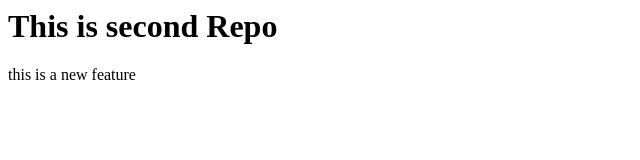
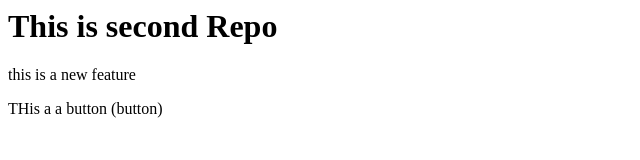
Before and after one commit to Sadia-Puspita/local-repo, a plain HTML site: page index.html in a window 1280 px wide. Shown: the whole page, without its empty margins (0-640 px from the left). Drawn offline with Linux system fonts and the light colour scheme.

Commit message:
Add Button

```diff
--- a/index.html
+++ b/index.html
@@ -2,3 +2,5 @@
 <p>
     this is a new feature
 </p>
+
+<p>THis a a button (button)</p>
```
